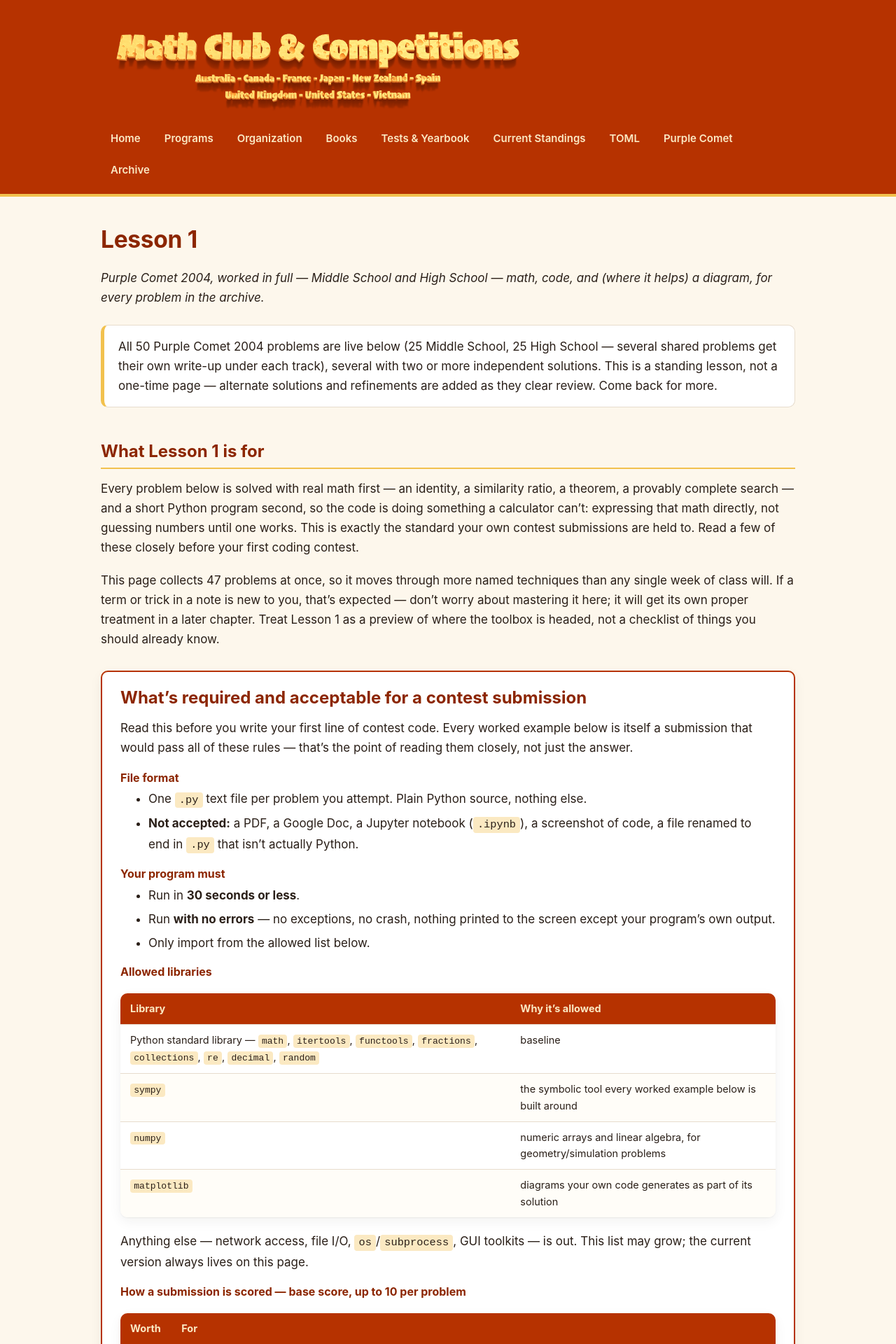
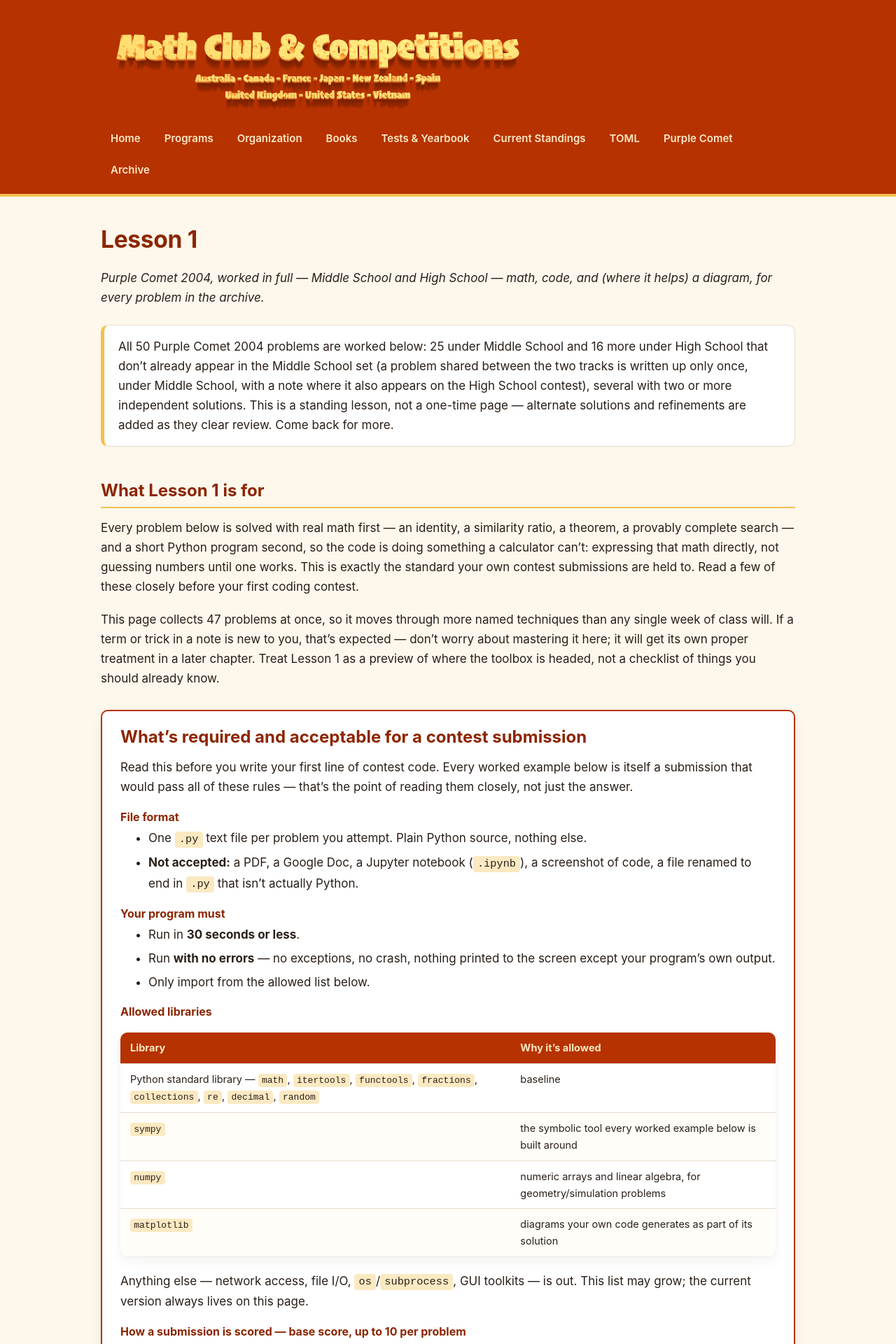
Before and after one commit to nghia71/nghia71.github.io, a Jekyll site: the page built from lesson-1.html, in a window 1280 px wide. Shown: the top 1920 px of the page at 70% size. Built offline with Jekyll 4.4.1, drawn with Linux system fonts in a browser that asks for light colours.

Commit message:
Update intro banner to reflect deduplicated MS/HS problem counts (25 + 16)

```diff
--- a/lesson-1.html
+++ b/lesson-1.html
@@ -359,7 +359,7 @@ document.addEventListener("DOMContentLoaded", function () {
 <p><em>Purple Comet 2004, worked in full &mdash; Middle School and High School &mdash; math, code, and (where it helps) a diagram, for every problem in the archive.</em></p>
 
 <div class="note">
-All 50 Purple Comet 2004 problems are live below (25 Middle School, 25 High School &mdash; several shared problems get their own write-up under each track), several with two or more independent solutions. This is a standing lesson, not a one-time page &mdash; alternate solutions and refinements are added as they clear review. Come back for more.
+All 50 Purple Comet 2004 problems are worked below: 25 under Middle School and 16 more under High School that don&rsquo;t already appear in the Middle School set (a problem shared between the two tracks is written up only once, under Middle School, with a note where it also appears on the High School contest), several with two or more independent solutions. This is a standing lesson, not a one-time page &mdash; alternate solutions and refinements are added as they clear review. Come back for more.
 </div>
 
 <h2>What Lesson 1 is for</h2>
```
